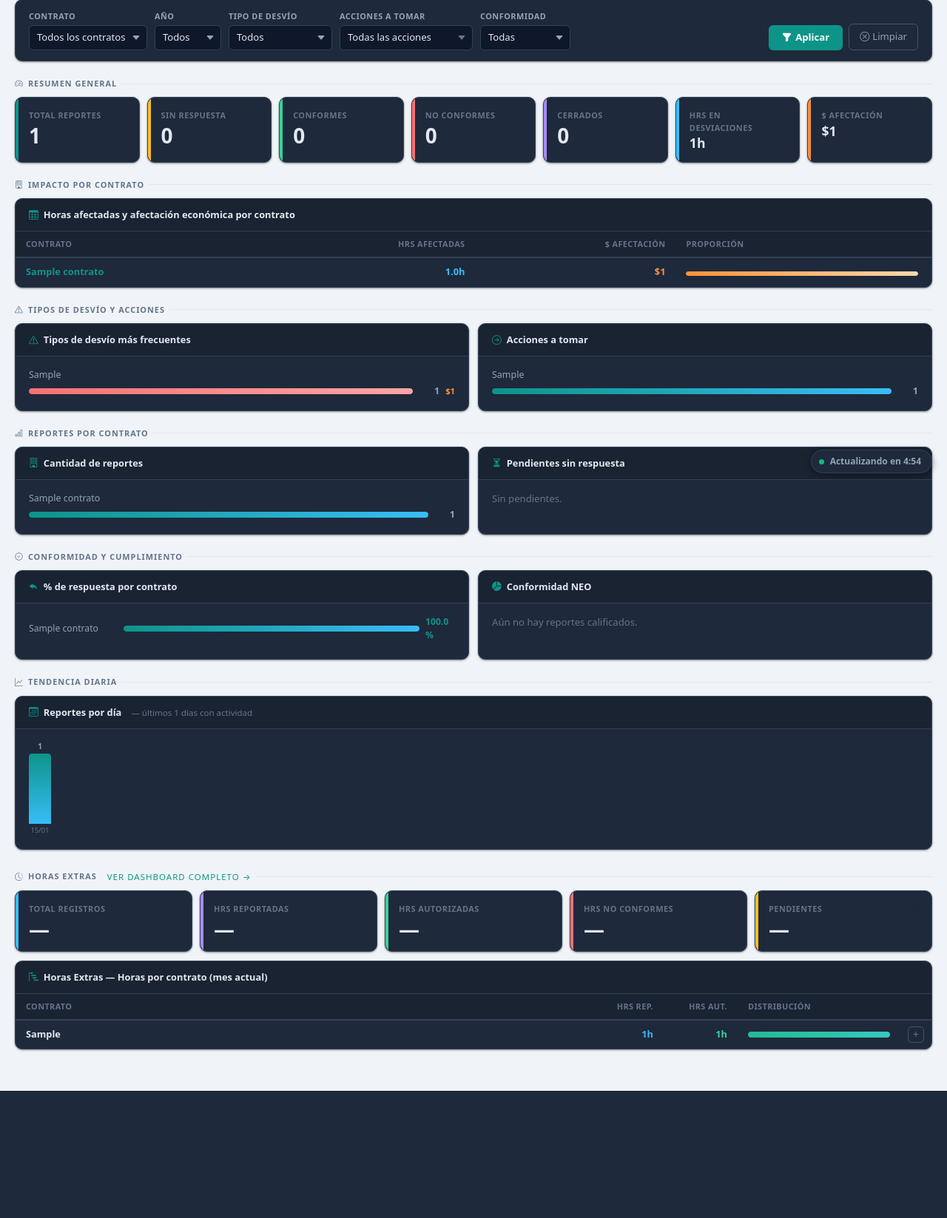
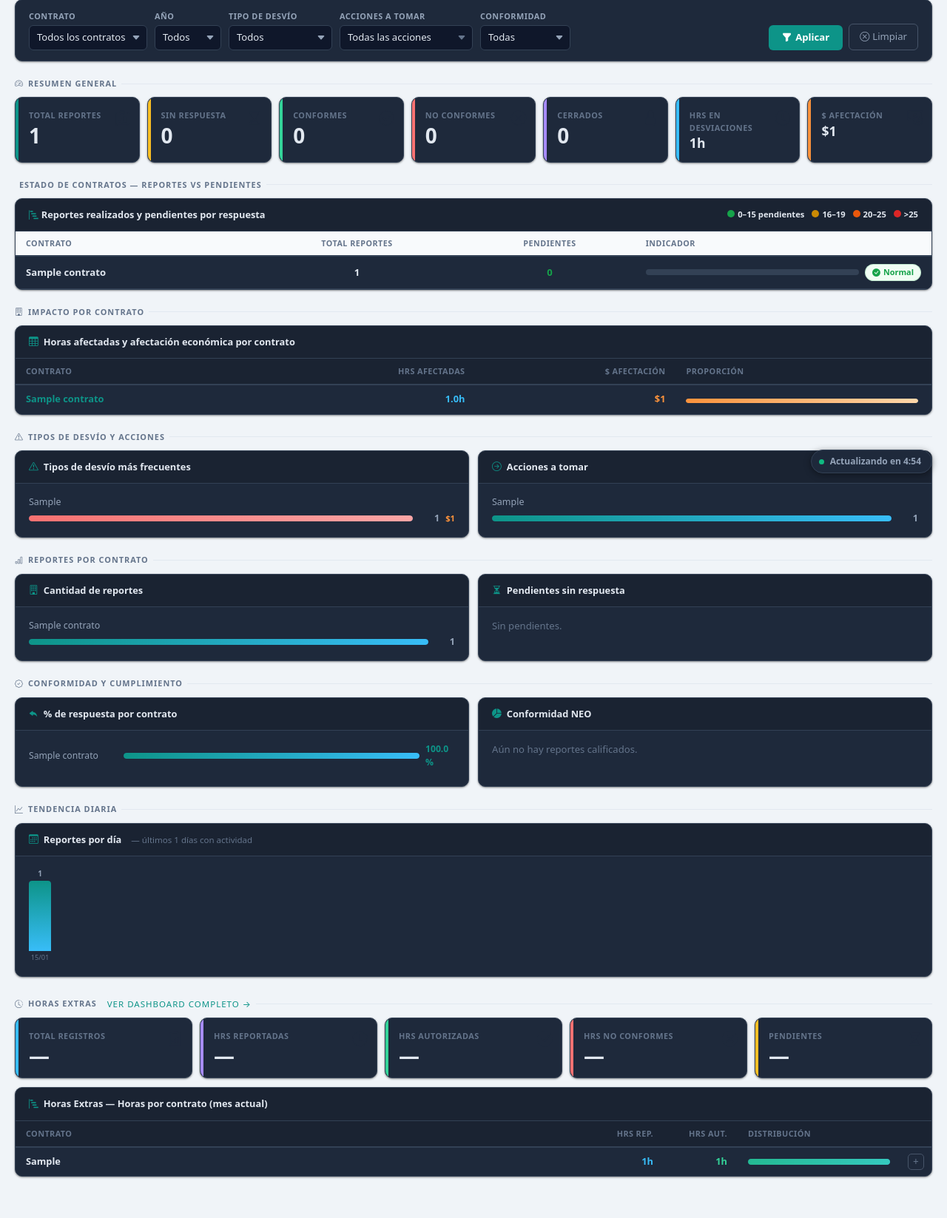
Before and after one commit to mariajosebarreto75/Incidencias, a Flask app: page /dashboard-gerencial in a window 1280 px wide. Shown: the part 140-1787 px from the top of the page at 74% size. Before the commit the page ends 1615 px from the top, so only its background shows below. Run offline with Flask 3, Linux system fonts and the light colour scheme; a user stored in the database is signed in; tables that the repository leaves empty hold one stand-in row (values such as "Sample post"); some libraries are stand-ins or nearby versions.

Commit message:
feat: semaforo reportes vs pendientes por contrato en dashboard gerencial

```diff
--- a/app/routes/dashboard.py
+++ b/app/routes/dashboard.py
@@ -365,6 +365,36 @@ def indicadores():
         "maximo": maximo_dia,
     }
 
+    # ---- Semáforo reportes vs pendientes por contrato ----
+    pendientes_raw = dict(
+        _aplicar(
+            db.session.query(ReporteOperacional.contrato, func.count(ReporteOperacional.id))
+            .filter(ReporteOperacional.estado == "Abierto"),
+            excluir="contrato"
+        ).group_by(ReporteOperacional.contrato).all()
+    )
+    semaforo_contratos = []
+    for contrato in lista_contratos:
+        total_c      = total_por_contrato.get(contrato, 0)
+        pendientes_c = pendientes_raw.get(contrato, 0)
+        if pendientes_c <= 15:
+            color = "green"
+        elif pendientes_c <= 19:
+            color = "yellow"
+        elif pendientes_c <= 25:
+            color = "orange"
+        else:
+            color = "red"
+        semaforo_contratos.append({
+            "etiqueta":  abrev_por_contrato.get(contrato, contrato),
+            "total":     total_c,
+            "pendientes": pendientes_c,
+            "color":     color,
+            "url":       _url_toggle("contrato", contrato),
+            "activo":    activos.get("contrato") == contrato,
+        })
+    semaforo_contratos.sort(key=lambda x: -x["pendientes"])
+
     # ---- Chips de filtros activos ----
     etiquetas_dimension = {
         "contrato": "Contrato", "recurso": "Recurso", "tipo": "Tipo de incidencia",
@@ -425,6 +455,7 @@ def indicadores():
         pct_respuesta_por_contrato=pct_respuesta_por_contrato,
         conformidad_pie=conformidad_pie,
         reportes_por_dia=reportes_por_dia,
+        semaforo_contratos=semaforo_contratos,
         horas_por_contrato=horas_por_contrato,
         max_horas=max_horas,
         afect_por_tipo=afect_por_tipo,
--- a/app/templates/dashboard/indicadores.html
+++ b/app/templates/dashboard/indicadores.html
@@ -500,6 +500,75 @@ body { background: var(--c-bg); color: #1e293b; font-family: system-ui,-apple-sy
       <i class="bi bi-cash-coin kpi-icon"></i>
       <div class="kpi-label">$ Afectación</div>
       <div class="kpi-value kpi-value-sm">${{ "{:,.0f}".format(kpis.afectacion_economica) }}</div>
+    </div>
+  </div>
+
+  <!-- SEMÁFORO REPORTES VS PENDIENTES POR CONTRATO -->
+  <div class="section-title"><i class="bi bi-traffic-cone"></i> Estado de contratos — reportes vs pendientes</div>
+  <div class="card mb-3">
+    <div class="card-header" style="display:flex;align-items:center;justify-content:space-between;flex-wrap:wrap;gap:8px">
+      <span><i class="bi bi-bar-chart-steps me-1"></i>Reportes realizados y pendientes por respuesta</span>
+      <div style="display:flex;gap:10px;font-size:.7rem;font-weight:700;align-items:center">
+        <span><span style="display:inline-block;width:10px;height:10px;border-radius:50%;background:#16a34a;margin-right:4px"></span>0–15 pendientes</span>
+        <span><span style="display:inline-block;width:10px;height:10px;border-radius:50%;background:#ca8a04;margin-right:4px"></span>16–19</span>
+        <span><span style="display:inline-block;width:10px;height:10px;border-radius:50%;background:#ea580c;margin-right:4px"></span>20–25</span>
+        <span><span style="display:inline-block;width:10px;height:10px;border-radius:50%;background:#dc2626;margin-right:4px"></span>&gt;25</span>
+      </div>
+    </div>
+    <div class="card-body-flush">
+      {% if semaforo_contratos %}
+      <div style="overflow-x:auto">
+        <table style="width:100%;border-collapse:collapse;font-size:.82rem">
+          <thead>
+            <tr style="background:var(--c-surface2,#f8fafc);border-bottom:2px solid var(--c-border)">
+              <th style="padding:8px 14px;text-align:left;font-size:.67rem;font-weight:700;text-transform:uppercase;letter-spacing:.5px;color:var(--c-muted)">Contrato</th>
+              <th style="padding:8px 14px;text-align:center;font-size:.67rem;font-weight:700;text-transform:uppercase;letter-spacing:.5px;color:var(--c-muted)">Total reportes</th>
+              <th style="padding:8px 14px;text-align:center;font-size:.67rem;font-weight:700;text-transform:uppercase;letter-spacing:.5px;color:var(--c-muted)">Pendientes</th>
+              <th style="padding:8px 14px;text-align:left;font-size:.67rem;font-weight:700;text-transform:uppercase;letter-spacing:.5px;color:var(--c-muted)">Indicador</th>
+            </tr>
+          </thead>
+          <tbody>
+            {% for c in semaforo_contratos %}
+            {% set bg   = {'green':'#f0fdf4','yellow':'#fefce8','orange':'#fff7ed','red':'#fef2f2'}[c.color] %}
+            {% set clr  = {'green':'#16a34a','yellow':'#ca8a04','orange':'#ea580c','red':'#dc2626'}[c.color] %}
+            {% set lbl  = {'green':'Normal','yellow':'Atención','orange':'Alerta','red':'Crítico'}[c.color] %}
+            {% set icon = {'green':'bi-check-circle-fill','yellow':'bi-exclamation-circle-fill','orange':'bi-exclamation-triangle-fill','red':'bi-x-octagon-fill'}[c.color] %}
+            <tr style="border-bottom:1px solid var(--c-border);{% if c.activo %}background:rgba(14,165,233,.06){% endif %}"
+                onmouseover="this.style.background='var(--c-surface2,#f8fafc)'"
+                onmouseout="this.style.background='{% if c.activo %}rgba(14,165,233,.06){% endif %}'">
+              <td style="padding:10px 14px;font-weight:700;color:var(--c-text)">
+                {% if c.url %}
+                <a href="{{ c.url }}" style="color:inherit;text-decoration:none{% if c.activo %};color:var(--c-primary){% endif %}">
+                  {{ c.etiqueta }}{% if c.activo %} <i class="bi bi-funnel-fill" style="font-size:.65rem"></i>{% endif %}
+                </a>
+                {% else %}
+                {{ c.etiqueta }}
+                {% endif %}
+              </td>
+              <td style="padding:10px 14px;text-align:center;font-weight:800;color:var(--c-text)">{{ c.total }}</td>
+              <td style="padding:10px 14px;text-align:center;font-weight:800;color:{{ clr }}">{{ c.pendientes }}</td>
+              <td style="padding:10px 14px">
+                <div style="display:flex;align-items:center;gap:8px">
+                  <div style="flex:1;height:8px;background:var(--c-border);border-radius:99px;overflow:hidden;min-width:60px">
+                    <div style="height:100%;border-radius:99px;background:{{ clr }};
+                                width:{{ [((c.pendientes / 30 * 100)|round(0)), 100]|min }}%"></div>
+                  </div>
+                  <span style="display:inline-flex;align-items:center;gap:4px;
+                               background:{{ bg }};color:{{ clr }};
+                               border:1px solid {{ clr }}33;border-radius:20px;
+                               padding:2px 9px;font-size:.68rem;font-weight:800;white-space:nowrap">
+                    <i class="bi {{ icon }}"></i> {{ lbl }}
+                  </span>
+                </div>
+              </td>
+            </tr>
+            {% endfor %}
+          </tbody>
+        </table>
+      </div>
+      {% else %}
+      <p style="padding:16px;color:var(--c-muted);font-size:.82rem">Sin datos de contratos.</p>
+      {% endif %}
     </div>
   </div>
 
```
